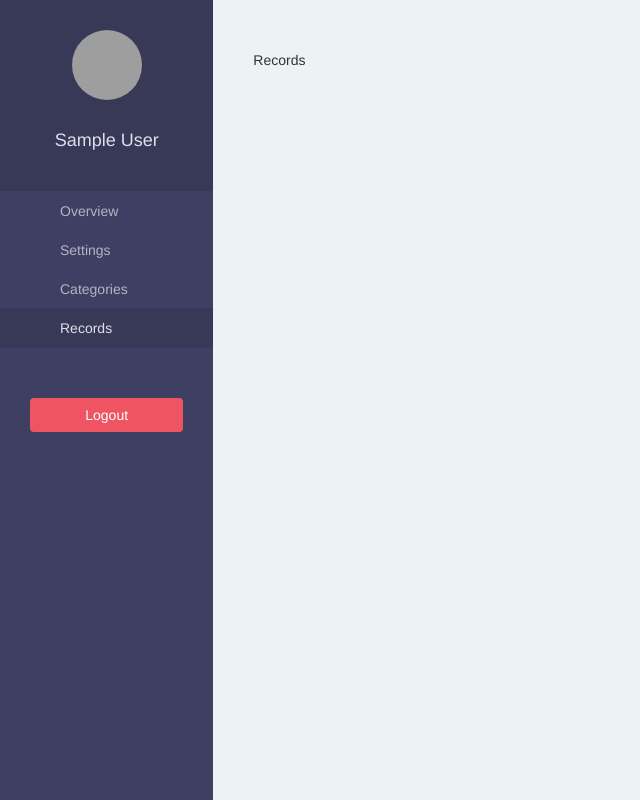
After one commit to drilus/Record-Keeper, a Django app: page /user/records in a window 1280 px wide. The commit adds this page. Shown: the whole page, without its empty margins (0-640 px from the left). Run offline with Django 3.2, Linux system fonts and the light colour scheme; the visitor is signed in with stand-in values (Sample User, id 1); some libraries are stand-ins or nearby versions; grey boxes are pictures that could not be loaded.

Commit message:
added categories,records,settings pages; general fixes

```diff
--- a/keeper/urls.py
+++ b/keeper/urls.py
@@ -16,4 +16,7 @@ urlpatterns = [
          name='user-sign-out'),
     path('user/sign-up', views.user_sign_up, name='user-sign-up'),
     path('user/overview', views.user_overview, name='user-overview'),
+    path('user/settings', views.user_settings, name='user-settings'),
+    path('user/categories', views.user_categories, name='user-categories'),
+    path('user/records', views.user_records, name='user-records'),
 ] + static(settings.MEDIA_URL, document_root=settings.MEDIA_ROOT)
--- /dev/null
+++ b/keeperapp/templates/user/categories.html
@@ -0,0 +1,5 @@
+{% extends 'user/sidebar.html' %}
+
+{% block page %}
+  Categories
+{% endblock %}
--- /dev/null
+++ b/keeperapp/templates/user/records.html
@@ -0,0 +1,5 @@
+{% extends 'user/sidebar.html' %}
+
+{% block page %}
+  Records
+{% endblock %}
--- /dev/null
+++ b/keeperapp/templates/user/settings.html
@@ -0,0 +1,5 @@
+{% extends 'user/sidebar.html' %}
+
+{% block page %}
+  Settings
+{% endblock %}
--- a/keeperapp/templates/user/sidebar.html
+++ b/keeperapp/templates/user/sidebar.html
@@ -12,7 +12,7 @@
   {% url 'user-records' as user_records_url %}
 
   <div class="text-center">
-    <img class="img-circle" src="{{ avatar_url }}"
+    <img class="img-circle" src="{{ MEDIA_URL }}{{ request.user.profile.avatar }}"
       width="70" height="70">
     <br/>
     <br/>
--- a/keeperapp/views.py
+++ b/keeperapp/views.py
@@ -4,11 +4,10 @@ from django.contrib.auth.models import User
 from django.shortcuts import redirect, render
 
 from keeperapp.forms import ProfileForm, UserForm
-from keeperapp.models import Profile
 
 
 def home(request):
-    return redirect(user_main)  # noqa: F821
+    return redirect(user_home)  # noqa: F821
 
 
 @login_required(login_url='/user/sign-in')
@@ -45,7 +44,19 @@ def user_sign_up(request):
 
 @login_required(login_url='/user/sign-in')
 def user_overview(request):
-    avatar_url = Profile.objects.get(user__username=request.user.username).avatar.url
-    return render(request, 'user/overview.html', {
-        'avatar_url': avatar_url
-    })
+    return render(request, 'user/overview.html', {})
+
+
+@login_required(login_url='/user/sign-in')
+def user_settings(request):
+    return render(request, 'user/settings.html')
+
+
+@login_required(login_url='/user/sign-in')
+def user_categories(request):
+    return render(request, 'user/categories.html')
+
+
+@login_required(login_url='/user/sign-in')
+def user_records(request):
+    return render(request, 'user/records.html')
```
